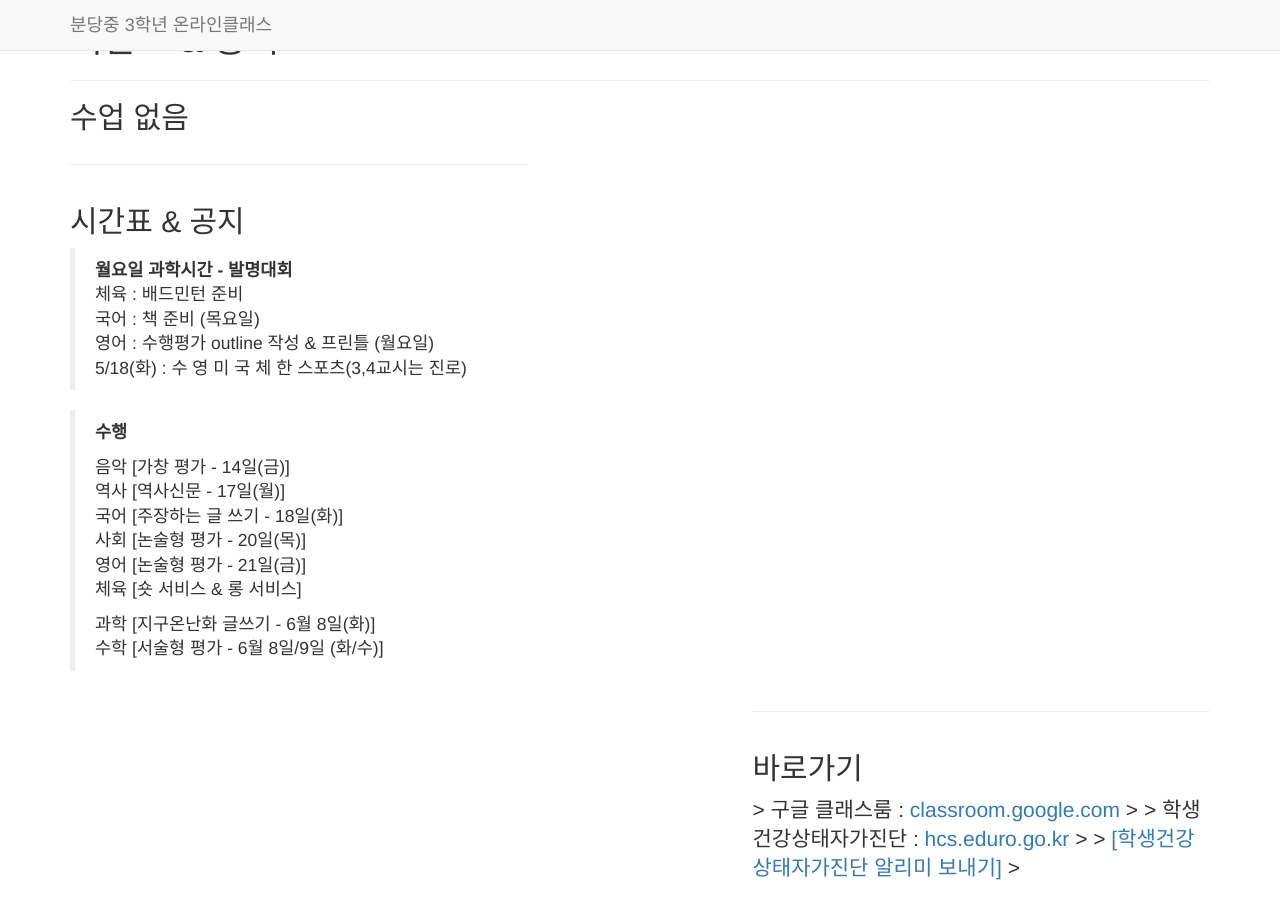
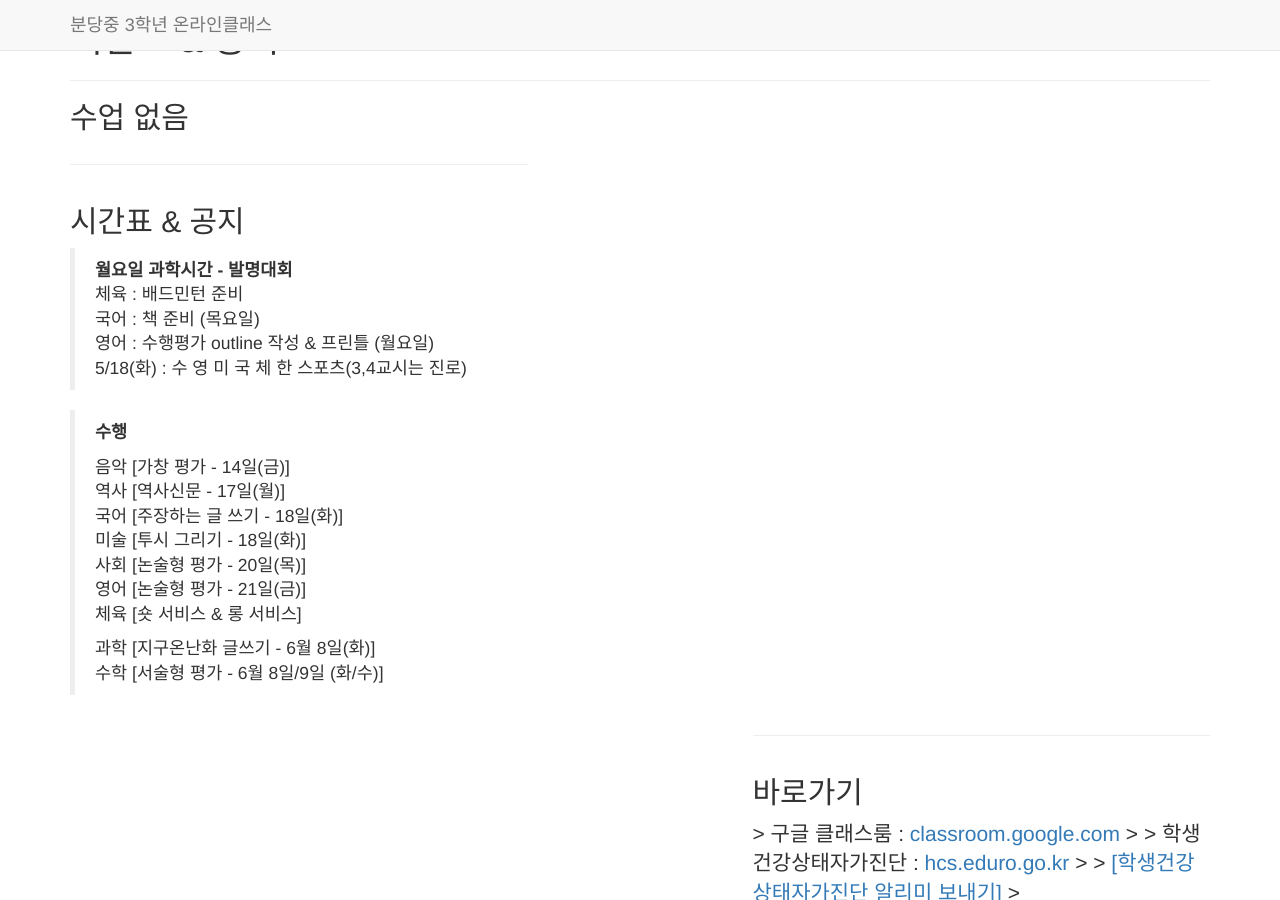
Before and after one commit to bundang-ms-2021/oncl, a Jekyll site: the page built from _posts/2014-09-21-services-1.markdown, in a window 1280 px wide and 900 px high. Built offline with Jekyll 4.4.1, drawn with Linux system fonts in a browser that asks for light colours; nearby versions of some CDN libraries; library files that are not in the unit come from our copies.

Commit message:
Update 2014-09-21-services-1.markdown

```diff
--- a/_posts/2014-09-21-services-1.markdown
+++ b/_posts/2014-09-21-services-1.markdown
@@ -16,6 +16,7 @@ description: |
   > 음악 [가창 평가 - 14일(금)]
   > 역사 [역사신문 - 17일(월)]
   > 국어 [주장하는 글 쓰기 - 18일(화)]
+  > 미술 [투시 그리기 - 18일(화)]
   > 사회 [논술형 평가 - 20일(목)]
   > 영어 [논술형 평가 - 21일(금)]
   > 체육 [숏 서비스 & 롱 서비스]
```
